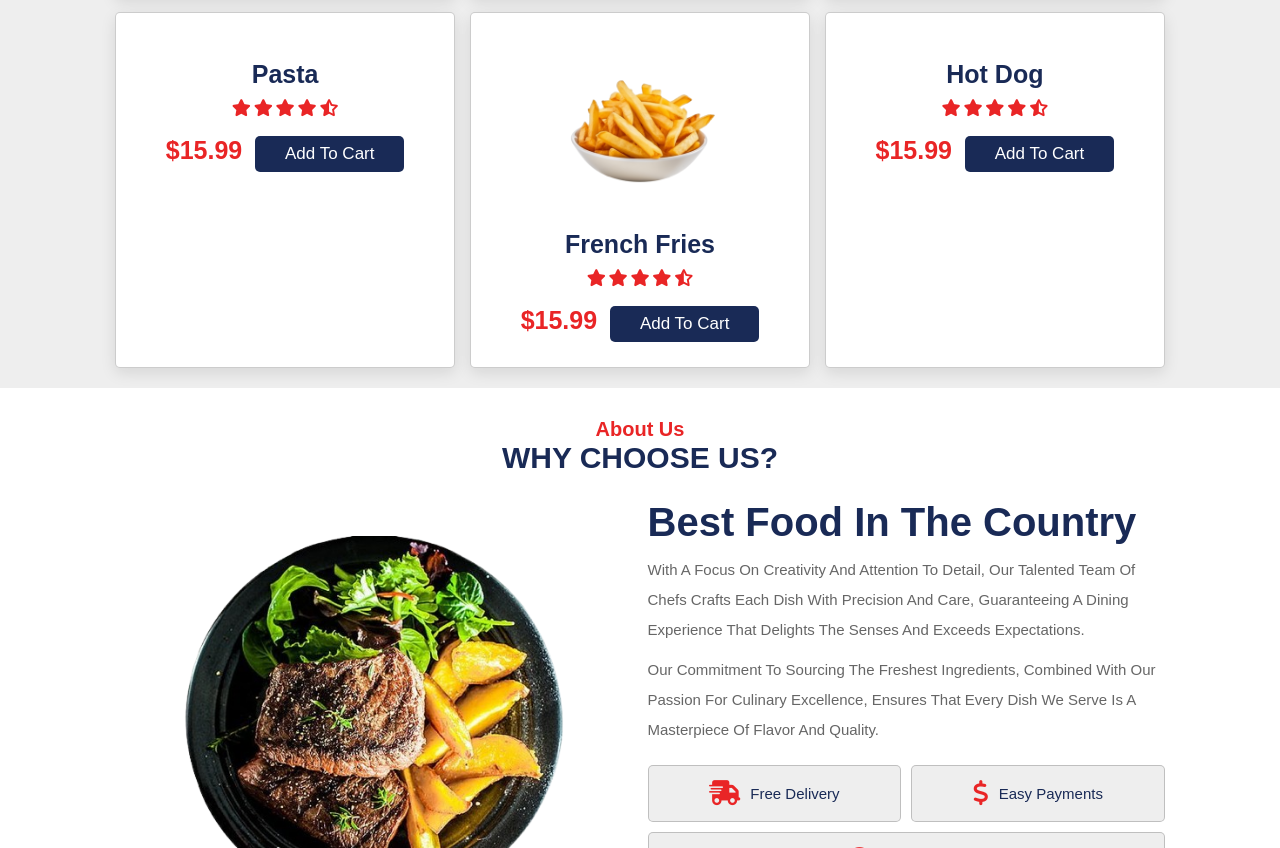
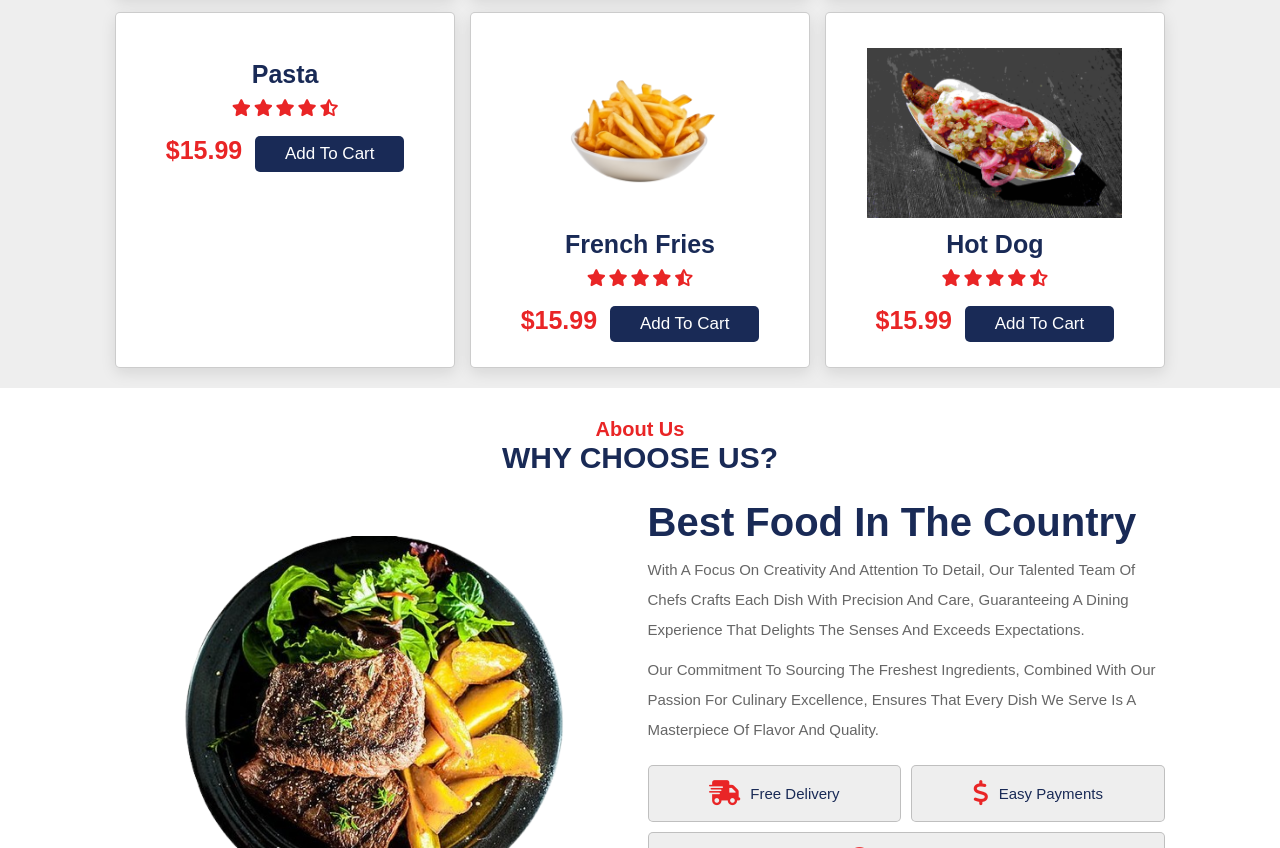
Before and after one commit to shaimm-behshad/BistroBite, a plain HTML site: page index.html in a window 1280 px wide. Shown: the part 1113-1961 px from the top of the page. Drawn offline with nearby package versions, Linux system fonts and the light colour scheme.

Commit message:
testing the Our Dishesh pics

```diff
--- a/index.html
+++ b/index.html
@@ -177,7 +177,7 @@
       <div class="box">
         <a href="#" class="fas fa-heart"></a>
         <a href="#" class="fas fa-eye"></a>
-        <img src="/assets/hotdog6.png" alt="" />
+        <img src="/assets/menu/1.jpg" alt="" />
         <h3>Hot Dog</h3>
         <div class="stars">
           <i class="fas fa-star"></i>
```
